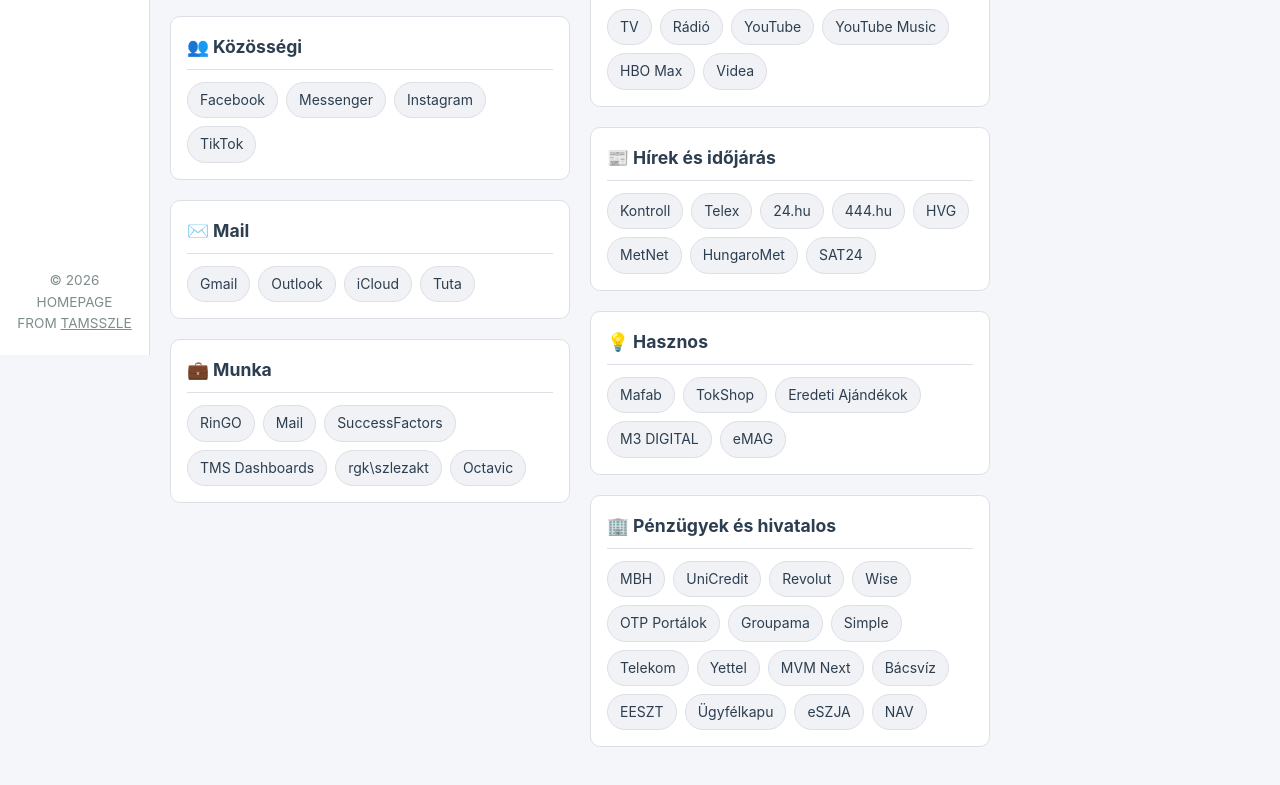
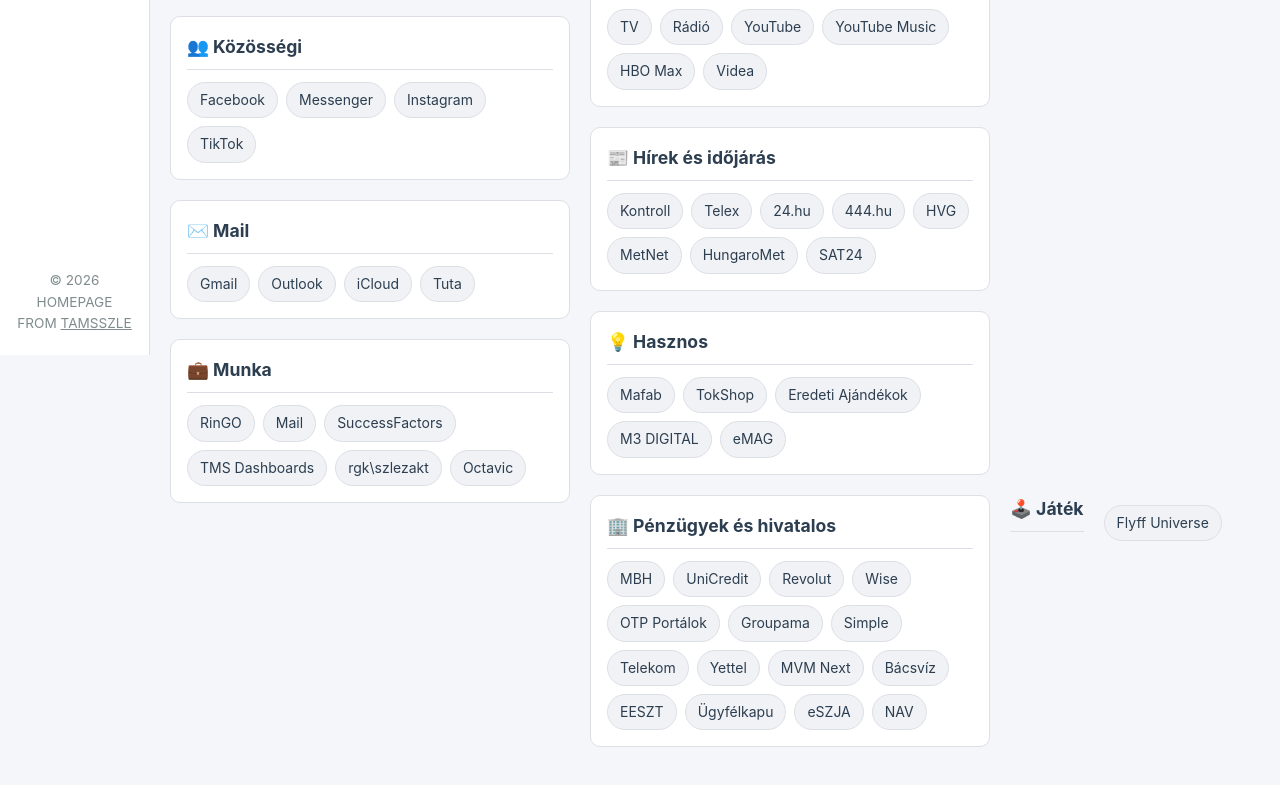
Before and after one commit to tamszl90/Homepage, a plain HTML site: page index.html in a window 1280 px wide. Shown: the part 445-1230 px from the top of the page. Drawn offline with Linux system fonts and the light colour scheme.

Commit message:
Update index.html

```diff
--- a/index.html
+++ b/index.html
@@ -436,8 +436,7 @@
                         <a href="https://magan.otpportalok.hu" target="_blank" class="social-chip">OTP Portálok</a>
                         <a href="https://www.groupama.hu" target="_blank" class="social-chip">Groupama</a>
                         <a href="https://simple.hu" target="_blank" class="social-chip">Simple</a>
-
-<a href="https://telekom.hu" target="_blank" class="social-chip">Telekom</a>
+                        <a href="https://telekom.hu" target="_blank" class="social-chip">Telekom</a>
                         <a href="https://fiok.yettel.hu" target="_blank" class="social-chip">Yettel</a>
                         <a href="https://onlineugyintezes.mvmnext.hu" target="_blank" class="social-chip">MVM Next</a>
                         <a href="https://bacsviz.eforgalom.hu" target="_blank" class="social-chip">Bácsvíz</a>
@@ -445,7 +444,13 @@
                         <a href="https://ugyfelkapu.gov.hu" target="_blank" class="social-chip">Ügyfélkapu</a>
                         <a href="https://eszja.nav.gov.hu/app/login/#login" target="_blank" class="social-chip">eSZJA</a>
                         <a href="https://ugyfelportal.nav.gov.hu" target="_blank" class="social-chip">NAV</a>
-
+                    </div>
+                </div>
+                    <div class="post-title">
+                        <span>🕹️ Játék</span>
+                    </div>
+                    <div class="social-links">
+                        <a href="https://universe.flyff.com/play" target="_blank" class="social-chip">Flyff Universe</a>
                     </div>
                 </div>
 
```
